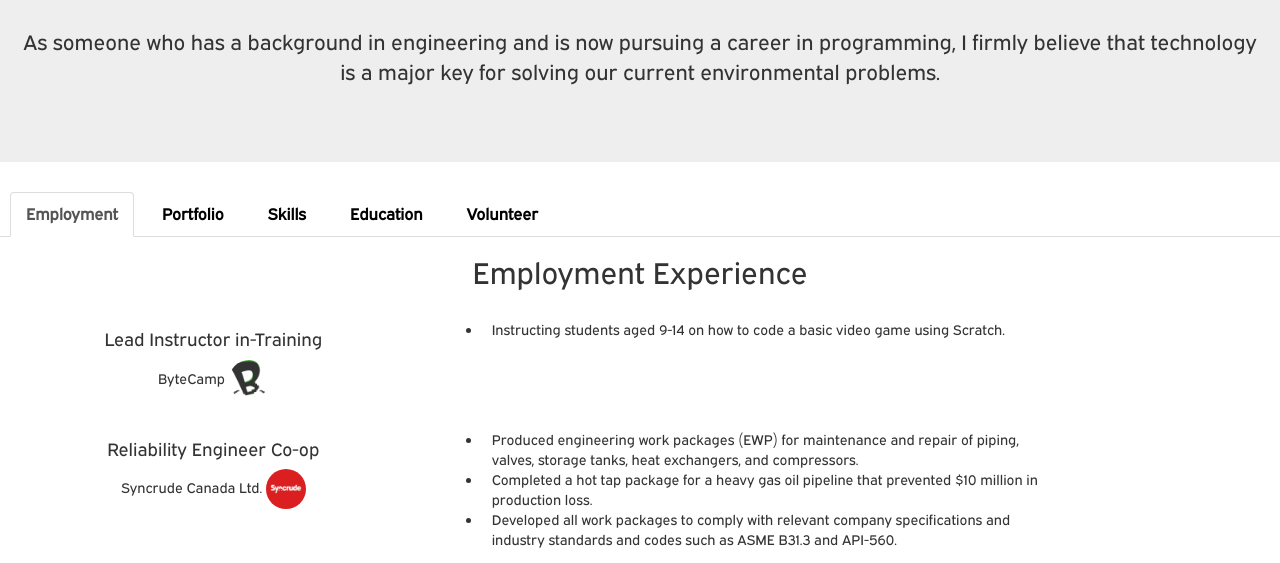
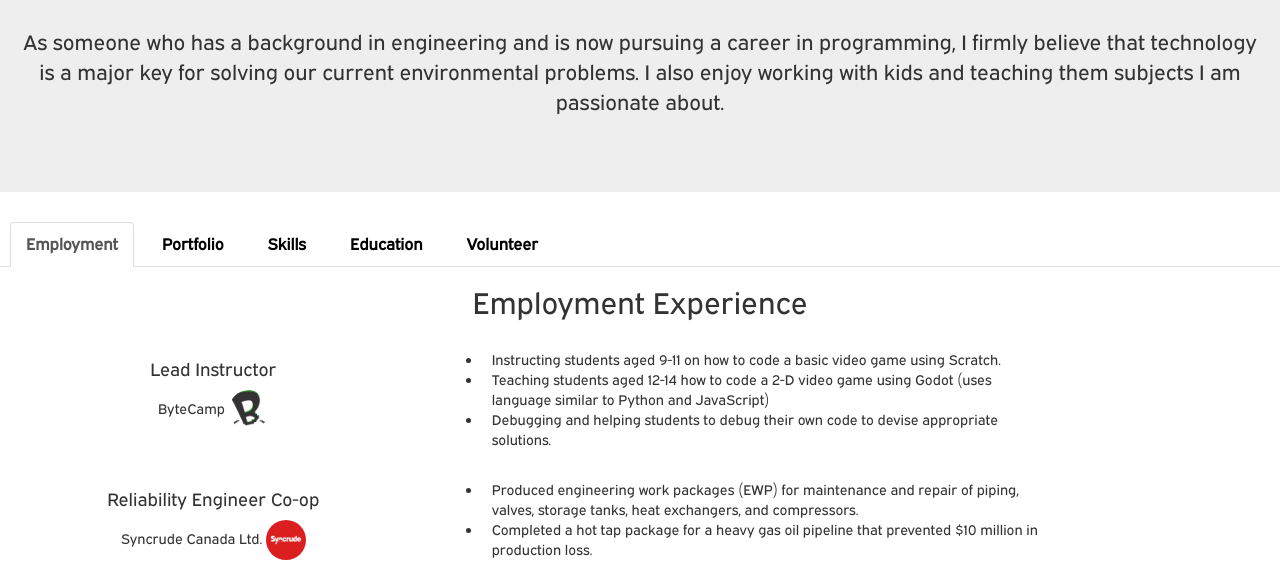
Before and after one commit to youngk313/youngk313.github.io, a plain HTML site: page index.html in a window 1280 px wide. Shown: the part 863-1426 px from the top of the page. Drawn offline with nearby package versions, Linux system fonts and the light colour scheme.

Commit message:
small changes

```diff
--- a/index.html
+++ b/index.html
@@ -66,7 +66,7 @@
     <div id = "About" class = "jumbotron text-center" offset = "">
       <h1><img style = "width: 15vw; " src = "./Website/images/profPic.jpg" alt = "profilePic" class = "img-circle"> A little about me.</h1><br/>
       <div class ="container-fluid">
-        <p >As someone who has a background in engineering and is now pursuing a career in programming, I firmly believe that technology is a major key for solving our current environmental problems.</p>
+        <p >As someone who has a background in engineering and is now pursuing a career in programming, I firmly believe that technology is a major key for solving our current environmental problems. I also enjoy working with kids and teaching them subjects I am passionate about.</p>
       </div>
     </div>
     <ul class = "nav nav-tabs">
@@ -84,13 +84,15 @@
       <br>
       <div class ="row">
         <div id = "position0" class = "col-sm-4">
-          <h4>Lead Instructor in-Training</h4>
+          <h4>Lead Instructor </h4>
           <p> ByteCamp <img src = "./Website/images/bytecamp.png" alt ="ByteCamp" class = "img-circle" style = "width:40px"></p>
         </div>
 
         <div id = "achievements0" class = "col-sm-6 text-left">
           <ul>
-            <li>Instructing students aged 9-14 on how to code a basic video game using Scratch.</li>
+            <li>Instructing students aged 9-11 on how to code a basic video game using Scratch.</li>
+            <li>Teaching students aged 12-14 how to code a 2-D video game using Godot (uses language similar to Python and JavaScript)</li>
+            <li>Debugging and helping students to debug their own code to devise appropriate solutions.</li>
 
           </ul>
         </div>
```
